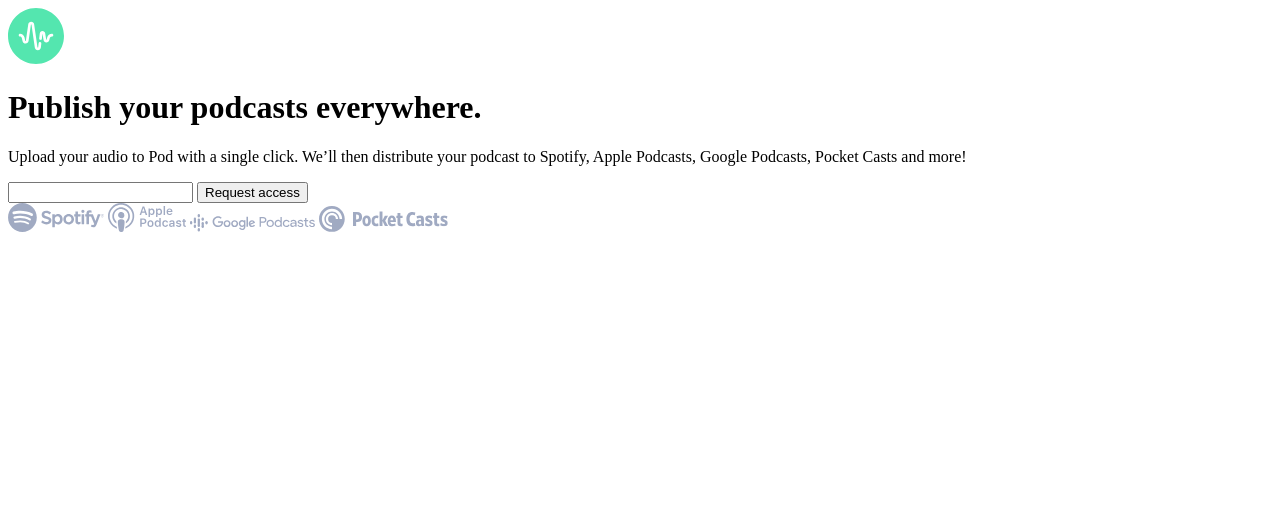
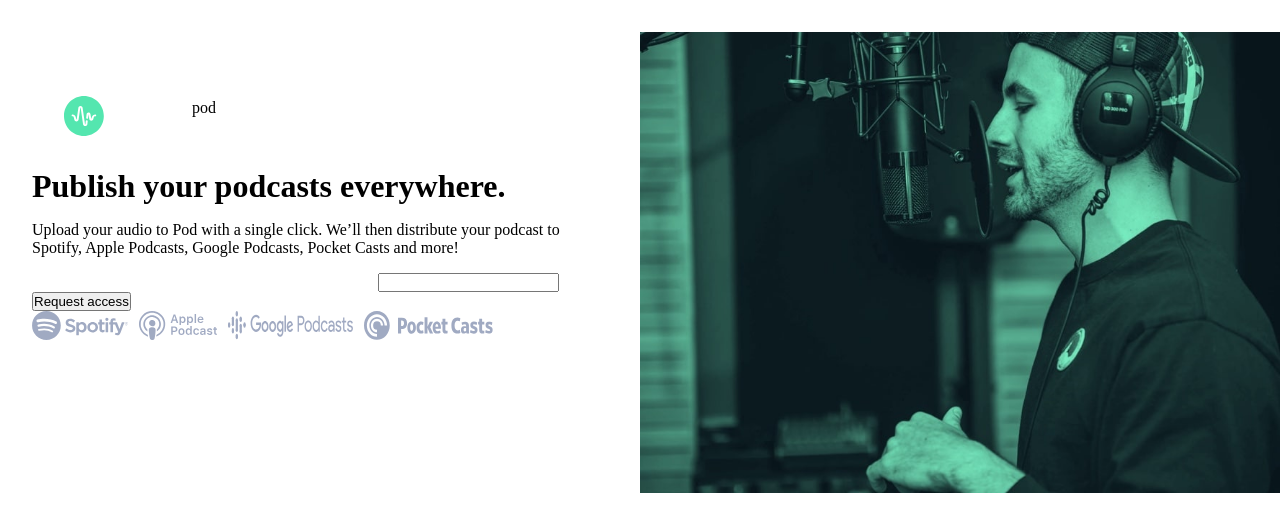
Before and after one commit to AnthonyChaiditya/pod-req-access-landing-page, a plain HTML site: page index.html in a window 1280 px wide. Drawn offline with Linux system fonts and the light colour scheme.

Commit message:
finished structure

```diff
--- a/index.html
+++ b/index.html
@@ -5,6 +5,7 @@
   <meta name="viewport" content="width=device-width, initial-scale=1.0">
 
   <link rel="icon" type="image/png" sizes="32x32" href="./assets/favicon-32x32.png">
+  <link rel="stylesheet" href="styles.css">
 
   <title>Frontend Mentor | Pod request access landing page</title>
 </head>
@@ -12,7 +13,12 @@
 
   <div class="main-container">
 
-    <img src="/assets/desktop/logo.svg" alt="">
+    <div class="content-container">
+
+      <div class="logo">
+        <img id="logo" src="/assets/desktop/logo.svg" alt="">
+        <p>pod</p>
+      </div>
 
       <h1>
         Publish your podcasts everywhere.
@@ -25,11 +31,14 @@
 
       <!-- <img src="/assets/desktop/image-host.jpg" alt=""> -->
 
+      <div class="call-to-action">
         <input type="text">
 
         <button>
           Request access
         </button>
+      </div>
+
 
       <div class="logo-container">
         <img src="/assets/desktop/spotify.svg" alt="">
@@ -37,8 +46,14 @@
         <img src="/assets/desktop/google-podcasts.svg" alt="">
         <img src="/assets/desktop/pocket-casts.svg" alt="">
       </div>
+    </div>
 
 
+  <div class="image-container">
+    <img class="image-host" src="/assets/desktop/image-host.jpg" alt="">
   </div>
+
+  </div>
+
 </body>
 </html>
--- /dev/null
+++ b/styles.css
@@ -0,0 +1,51 @@
+* {
+  margin: 0;
+  padding: 0;
+  box-sizing: border-box;
+}
+
+.main-container {
+  display: flex;
+  padding-top: 2rem;
+}
+
+
+.logo {
+  display: flex;
+  align-items: center;
+}
+
+
+#logo {
+  display: flex;
+  margin: 2rem;
+  width: 6rem;
+}
+
+.content-container {
+  margin: 1rem;
+  padding: 1rem;
+}
+
+.image-host {
+  width: 50vw;
+}
+
+h1 {
+  margin-bottom: 1rem;
+}
+
+p {
+  margin-bottom: 1rem;
+}
+
+input {
+  margin-bottom: 2gitrem;
+  margin-left: 60%;
+}
+
+.logo-container {
+  display: flex;
+  justify-content: space-between;
+  width: 80%;
+}
```
Lines whose indentation alone changed are shown as unchanged.
